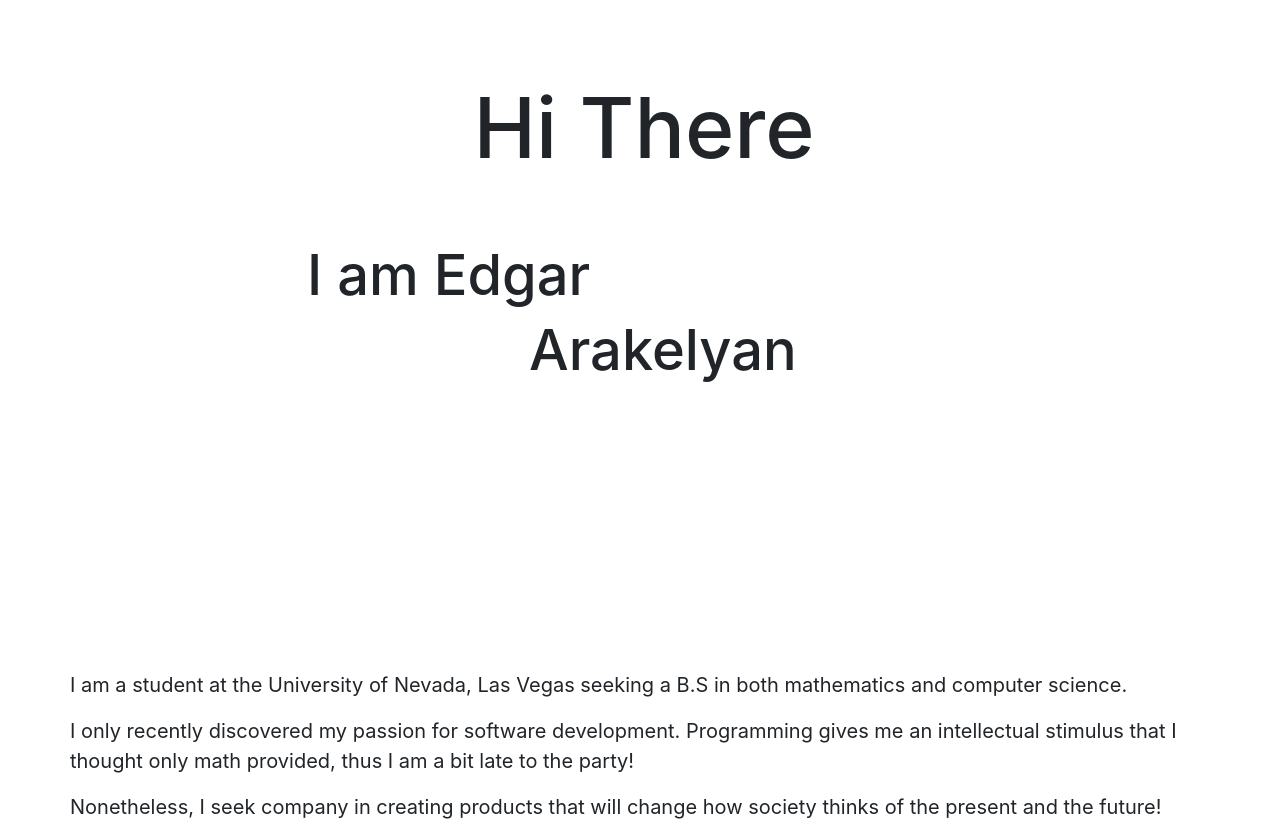
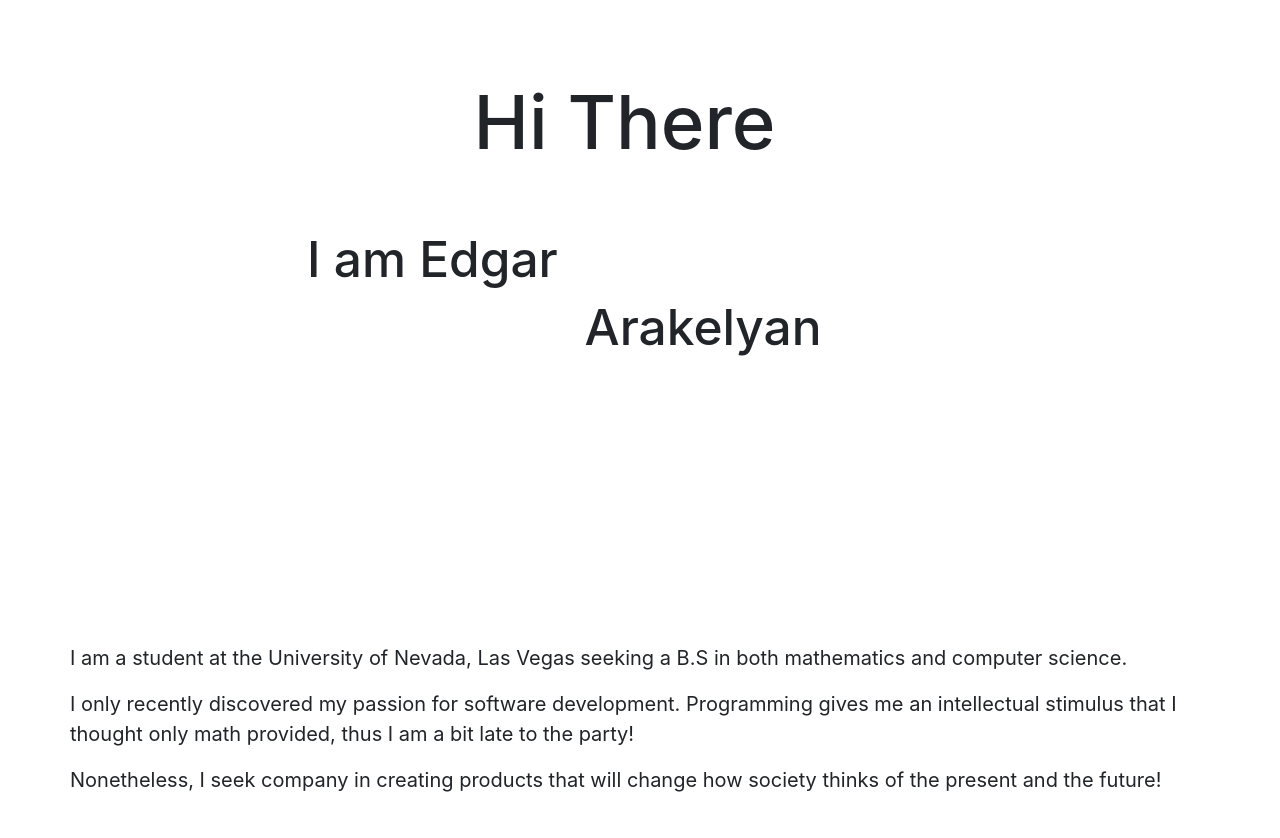
Before and after one commit to ArakelyanEdgar/Edgar-Arakelyan---Personal-Website, a website: page views/main.html in a window 1280 px wide. After the commit the page ends 811 px from the top, so only its background shows below. Drawn offline with nearby package versions, Linux system fonts and the light colour scheme; files that its build step writes are made by us from their sources; files whose address does not match are found by name.

Commit message:
css changes

```diff
--- a/styles/mainStyles.css
+++ b/styles/mainStyles.css
@@ -14,7 +14,7 @@
 }
 
 #name2 {
-    margin-left: 40%;
+    margin-left: 45%;
 }
 
 #future{
@@ -26,5 +26,5 @@ p{
 }
 
 h1{
-    font-size: 350%;
+    font-size: 310%;
 }
```
